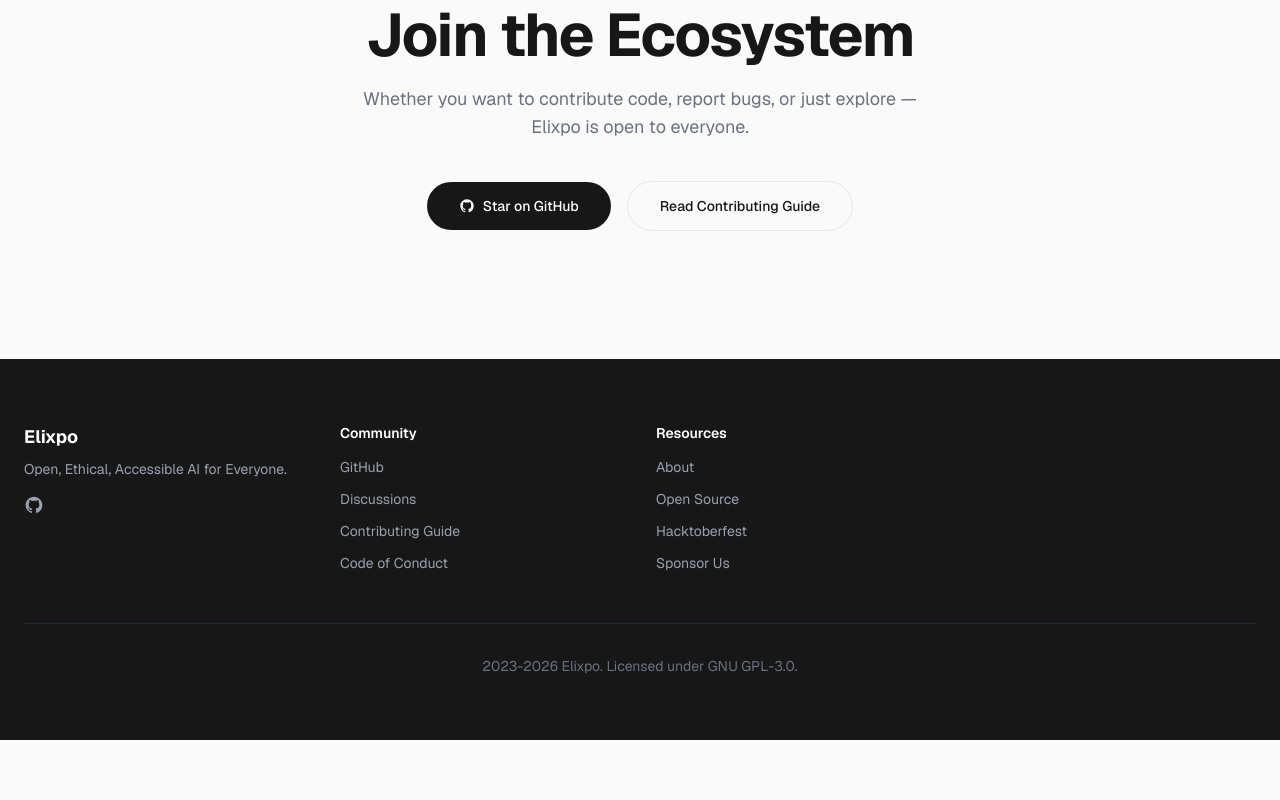
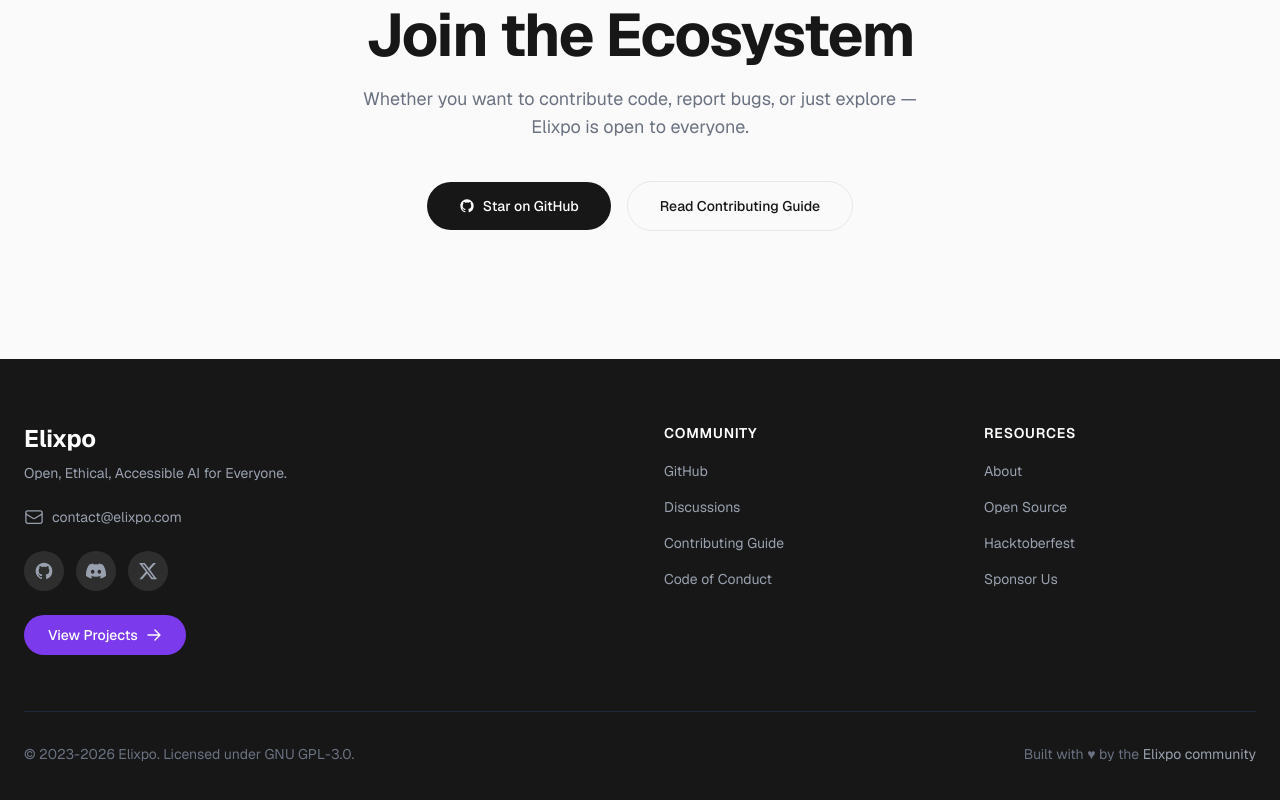
Before and after one commit to elixpo/elixpo, a Next.js app: page / in a window 1280 px wide. Shown: the part 6623-7423 px from the top of the page. Before the commit the page ends 7363 px from the top, so only its background shows below. Built offline with nearby package versions, Linux system fonts and the light colour scheme; no server answers.

Commit message:
Add Code of Conduct and Contributing pages with markdown rendering

```diff
--- a/package.json
+++ b/package.json
@@ -9,6 +9,7 @@
     "lint": "eslint"
   },
   "dependencies": {
+    "@tailwindcss/typography": "^0.5.19",
     "next": "16.2.0",
     "react": "19.2.4",
     "react-dom": "19.2.4",
--- /dev/null
+++ b/src/app/code-of-conduct/page.tsx
@@ -0,0 +1,42 @@
+"use client";
+
+import { useEffect, useState } from "react";
+import ReactMarkdown from "react-markdown";
+import remarkGfm from "remark-gfm";
+
+const RAW_URL =
+  "https://raw.githubusercontent.com/elixpo/elixpo_chapter/main/CODE_OF_CONDUCT.md";
+
+export default function CodeOfConductPage() {
+  const [markdown, setMarkdown] = useState("");
+  const [loading, setLoading] = useState(true);
+
+  useEffect(() => {
+    fetch(RAW_URL)
+      .then((res) => res.text())
+      .then((text) => {
+        setMarkdown(text);
+        setLoading(false);
+      })
+      .catch(() => {
+        setMarkdown("# Failed to load\n\nCould not fetch the code of conduct. Please visit [GitHub](https://github.com/elixpo/elixpo_chapter/blob/main/CODE_OF_CONDUCT.md) directly.");
+        setLoading(false);
+      });
+  }, []);
+
+  return (
+    <section className="py-24 md:py-32">
+      <div className="max-w-3xl mx-auto px-6">
+        {loading ? (
+          <div className="flex items-center justify-center py-32">
+            <div className="w-8 h-8 border-4 border-accent/30 border-t-accent rounded-full animate-spin" />
+          </div>
+        ) : (
+          <article className="prose prose-lg max-w-none prose-headings:font-bold prose-headings:tracking-tight prose-a:text-accent prose-a:no-underline hover:prose-a:underline prose-code:bg-gray-100 prose-code:px-1.5 prose-code:py-0.5 prose-code:rounded prose-code:text-sm prose-pre:bg-gray-900 prose-pre:text-gray-100">
+            <ReactMarkdown remarkPlugins={[remarkGfm]}>{markdown}</ReactMarkdown>
+          </article>
+        )}
+      </div>
+    </section>
+  );
+}
--- /dev/null
+++ b/src/app/contributing/page.tsx
@@ -0,0 +1,42 @@
+"use client";
+
+import { useEffect, useState } from "react";
+import ReactMarkdown from "react-markdown";
+import remarkGfm from "remark-gfm";
+
+const RAW_URL =
+  "https://raw.githubusercontent.com/elixpo/elixpo_chapter/main/CONTRIBUTING.md";
+
+export default function ContributingPage() {
+  const [markdown, setMarkdown] = useState("");
+  const [loading, setLoading] = useState(true);
+
+  useEffect(() => {
+    fetch(RAW_URL)
+      .then((res) => res.text())
+      .then((text) => {
+        setMarkdown(text);
+        setLoading(false);
+      })
+      .catch(() => {
+        setMarkdown("# Failed to load\n\nCould not fetch the contributing guide. Please visit [GitHub](https://github.com/elixpo/elixpo_chapter/blob/main/CONTRIBUTING.md) directly.");
+        setLoading(false);
+      });
+  }, []);
+
+  return (
+    <section className="py-24 md:py-32">
+      <div className="max-w-3xl mx-auto px-6">
+        {loading ? (
+          <div className="flex items-center justify-center py-32">
+            <div className="w-8 h-8 border-4 border-accent/30 border-t-accent rounded-full animate-spin" />
+          </div>
+        ) : (
+          <article className="prose prose-lg max-w-none prose-headings:font-bold prose-headings:tracking-tight prose-a:text-accent prose-a:no-underline hover:prose-a:underline prose-code:bg-gray-100 prose-code:px-1.5 prose-code:py-0.5 prose-code:rounded prose-code:text-sm prose-pre:bg-gray-900 prose-pre:text-gray-100">
+            <ReactMarkdown remarkPlugins={[remarkGfm]}>{markdown}</ReactMarkdown>
+          </article>
+        )}
+      </div>
+    </section>
+  );
+}
--- a/src/app/globals.css
+++ b/src/app/globals.css
@@ -1,4 +1,5 @@
 @import "tailwindcss";
+@plugin "@tailwindcss/typography";
 
 :root {
   --background: #fafafa;
--- a/src/app/sitemap.ts
+++ b/src/app/sitemap.ts
@@ -1,4 +1,6 @@
 import type { MetadataRoute } from "next";
+
+export const dynamic = "force-static";
 
 export default function sitemap(): MetadataRoute.Sitemap {
   const baseUrl = "https://elixpo.com";
--- a/src/components/Footer.tsx
+++ b/src/components/Footer.tsx
@@ -8,6 +8,36 @@
     </svg>
   );
 }
+
+function DiscordIcon() {
+  return (
+    <svg className="w-5 h-5" fill="currentColor" viewBox="0 0 24 24">
+      <path d="M20.317 4.37a19.791 19.791 0 00-4.885-1.515.074.074 0 00-.079.037c-.21.375-.444.864-.608 1.25a18.27 18.27 0 00-5.487 0 12.64 12.64 0 00-.617-1.25.077.077 0 00-.079-.037A19.736 19.736 0 003.677 4.37a.07.07 0 00-.032.027C.533 9.046-.32 13.58.099 18.057a.082.082 0 00.031.057 19.9 19.9 0 005.993 3.03.078.078 0 00.084-.028c.462-.63.874-1.295 1.226-1.994a.076.076 0 00-.041-.106 13.107 13.107 0 01-1.872-.892.077.077 0 01-.008-.128 10.2 10.2 0 00.372-.292.074.074 0 01.077-.01c3.928 1.793 8.18 1.793 12.062 0a.074.074 0 01.078.01c.12.098.246.198.373.292a.077.077 0 01-.006.127 12.299 12.299 0 01-1.873.892.077.077 0 00-.041.107c.36.698.772 1.362 1.225 1.993a.076.076 0 00.084.028 19.839 19.839 0 006.002-3.03.077.077 0 00.032-.054c.5-5.177-.838-9.674-3.549-13.66a.061.061 0 00-.031-.03zM8.02 15.33c-1.183 0-2.157-1.085-2.157-2.419 0-1.333.956-2.419 2.157-2.419 1.21 0 2.176 1.095 2.157 2.42 0 1.333-.956 2.418-2.157 2.418zm7.975 0c-1.183 0-2.157-1.085-2.157-2.419 0-1.333.956-2.419 2.157-2.419 1.21 0 2.176 1.095 2.157 2.42 0 1.333-.947 2.418-2.157 2.418z" />
+    </svg>
+  );
+}
+
+function TwitterIcon() {
+  return (
+    <svg className="w-5 h-5" fill="currentColor" viewBox="0 0 24 24">
+      <path d="M18.244 2.25h3.308l-7.227 8.26 8.502 11.24H16.17l-5.214-6.817L4.99 21.75H1.68l7.73-8.835L1.254 2.25H8.08l4.713 6.231zm-1.161 17.52h1.833L7.084 4.126H5.117z" />
+    </svg>
+  );
+}
+
+function MailIcon() {
+  return (
+    <svg className="w-5 h-5" fill="none" stroke="currentColor" strokeWidth={1.5} viewBox="0 0 24 24">
+      <path strokeLinecap="round" strokeLinejoin="round" d="M21.75 6.75v10.5a2.25 2.25 0 01-2.25 2.25h-15a2.25 2.25 0 01-2.25-2.25V6.75m19.5 0A2.25 2.25 0 0019.5 4.5h-15a2.25 2.25 0 00-2.25 2.25m19.5 0v.243a2.25 2.25 0 01-1.07 1.916l-7.5 4.615a2.25 2.25 0 01-2.36 0L3.32 8.91a2.25 2.25 0 01-1.07-1.916V6.75" />
+    </svg>
+  );
+}
+
+const socialIcons: Record<string, () => React.JSX.Element> = {
+  github: GitHubIcon,
+  discord: DiscordIcon,
+  twitter: TwitterIcon,
+};
 
 function FooterLink({ href, children }: { href: string; children: React.ReactNode }) {
   const isExternal = href.startsWith("http");
@@ -34,31 +64,59 @@
   return (
     <footer className="bg-foreground text-white">
       <div className="max-w-7xl mx-auto px-6 py-16">
-        <div className="grid grid-cols-2 md:grid-cols-4 gap-8">
-          {/* Brand */}
-          <div className="col-span-2 md:col-span-1">
-            <h3 className="text-lg font-bold mb-2">{footerData.brand.name}</h3>
-            <p className="text-sm text-gray-400 mb-4">{footerData.brand.tagline}</p>
-            <div className="flex gap-4">
-              {footerData.socials.map((social) => (
+        <div className="grid grid-cols-1 md:grid-cols-4 gap-12">
+          {/* Brand + Socials + Contact */}
+          <div className="md:col-span-2 space-y-6">
+            <div>
+              <h3 className="text-2xl font-bold mb-2">{footerData.brand.name}</h3>
+              <p className="text-sm text-gray-400 max-w-sm">{footerData.brand.tagline}</p>
+            </div>
+
+            {/* Contact email */}
+            <a
+              href={`mailto:${footerData.contact.email}`}
+              className="inline-flex items-center gap-2 text-sm text-gray-400 hover:text-white transition-colors group"
+            >
+              <MailIcon />
+              <span className="group-hover:underline">{footerData.contact.email}</span>
+            </a>
+
+            {/* Socials */}
+            <div className="flex gap-3">
+              {footerData.socials.map((social) => {
+                const Icon = socialIcons[social.platform];
+                return (
                   <a
                     key={social.platform}
                     href={social.href}
                     target="_blank"
                     rel="noopener noreferrer"
-                  className="text-gray-400 hover:text-white transition-colors"
+                    className="w-10 h-10 rounded-full bg-white/10 flex items-center justify-center text-gray-400 hover:bg-accent hover:text-white transition-all"
+                    aria-label={social.platform}
                   >
-                  {social.platform === "github" && <GitHubIcon />}
+                    {Icon && <Icon />}
                   </a>
-              ))}
+                );
+              })}
             </div>
+
+            {/* View Projects button */}
+            <Link
+              href="/projects"
+              className="inline-flex items-center gap-2 rounded-full bg-accent px-6 py-2.5 text-sm font-medium text-white hover:bg-accent-light transition-colors"
+            >
+              View Projects
+              <svg className="w-4 h-4" fill="none" stroke="currentColor" strokeWidth={2} viewBox="0 0 24 24">
+                <path strokeLinecap="round" strokeLinejoin="round" d="M13.5 4.5L21 12m0 0l-7.5 7.5M21 12H3" />
+              </svg>
+            </Link>
           </div>
 
           {/* Link Columns */}
           {footerData.columns.map((column) => (
             <div key={column.title}>
-              <h4 className="text-sm font-semibold mb-3">{column.title}</h4>
-              <ul className="space-y-2">
+              <h4 className="text-sm font-semibold uppercase tracking-wider mb-4">{column.title}</h4>
+              <ul className="space-y-3">
                 {column.links.map((link) => (
                   <li key={link.href}>
                     <FooterLink href={link.href}>{link.label}</FooterLink>
@@ -69,8 +127,19 @@
           ))}
         </div>
 
-        <div className="mt-12 pt-8 border-t border-gray-800 text-center text-sm text-gray-500">
-          {footerData.copyright}
+        <div className="mt-14 pt-8 border-t border-gray-800 flex flex-col sm:flex-row items-center justify-between gap-4 text-sm text-gray-500">
+          <p>&copy; {footerData.copyright}</p>
+          <p>
+            Built with &hearts; by the{" "}
+            <a
+              href="https://github.com/elixpo/elixpo_chapter"
+              target="_blank"
+              rel="noopener noreferrer"
+              className="text-gray-400 hover:text-white transition-colors"
+            >
+              Elixpo community
+            </a>
+          </p>
         </div>
       </div>
     </footer>
```
Also changed, not shown: 1 other file (tests, documents, lock files or other folders). Lines whose indentation alone changed are shown as unchanged.
